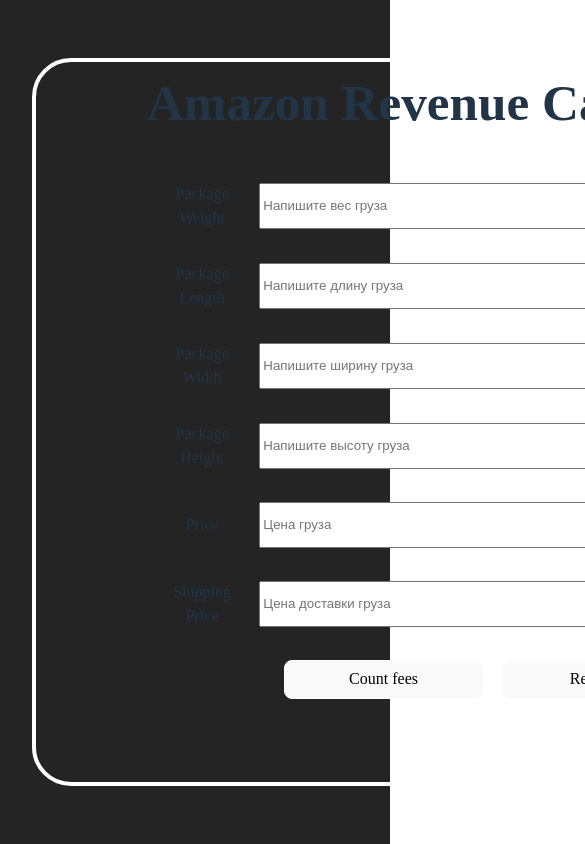
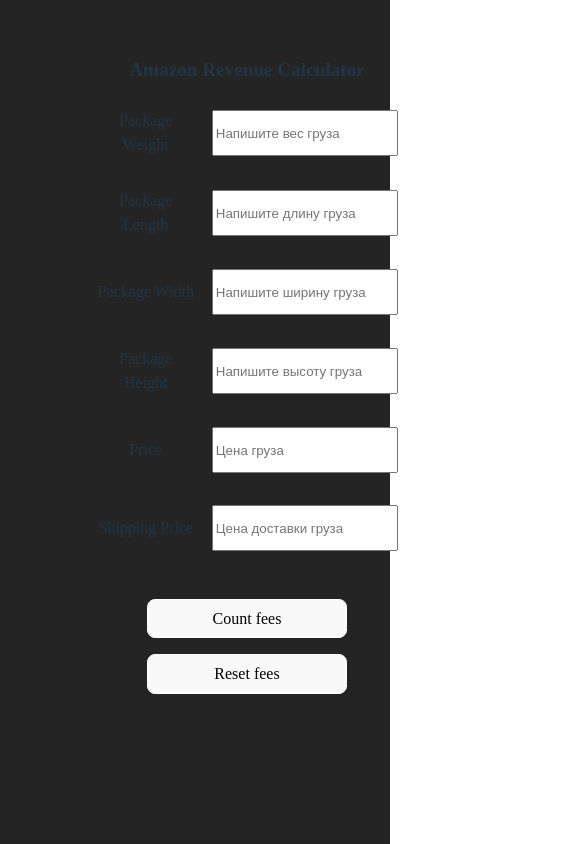
Before and after one commit to webobscure/amazonrequest, a React (Vite) app: page / in a window 390 px wide. Shown: the top 844 px of the page, 585 px wide, since content can reach past the window. Built offline with nearby package versions, Linux system fonts and the light colour scheme.

Commit message:
css media

```diff
--- a/src/App.css
+++ b/src/App.css
@@ -23,11 +23,11 @@ body {
 .buttons-form {
   display: flex;
   justify-content: center;
+  align-items: center;
   gap: 3%;
   text-align: center;
   position: relative;
   top: 1rem;
-  left: 2rem;
   width: 100%;
 
 }
@@ -64,3 +64,39 @@ body {
 .input-item label {
   width: 100px;
 }
+
+@media(max-width: 768px) {
+  .container {
+    width: 100%;
+    height: 100%;
+}
+.form-container {
+  width: 430px;
+}
+.btn {
+  margin-top: 1rem;
+}
+  .input-item {
+    justify-content: center;
+}
+  .input-item input {
+    width: 35%;
+}
+.buttons-form {
+  flex-direction: column;
+  left: 0rem;
+}
+h1 {
+  font-size: 1.2em !important;
+  line-height: 1.1;
+}
+}
+
+@media(max-width: 425px) {
+  .input-item {
+    width: 510px;
+}
+.container {
+  border: none;
+}
+}
```
